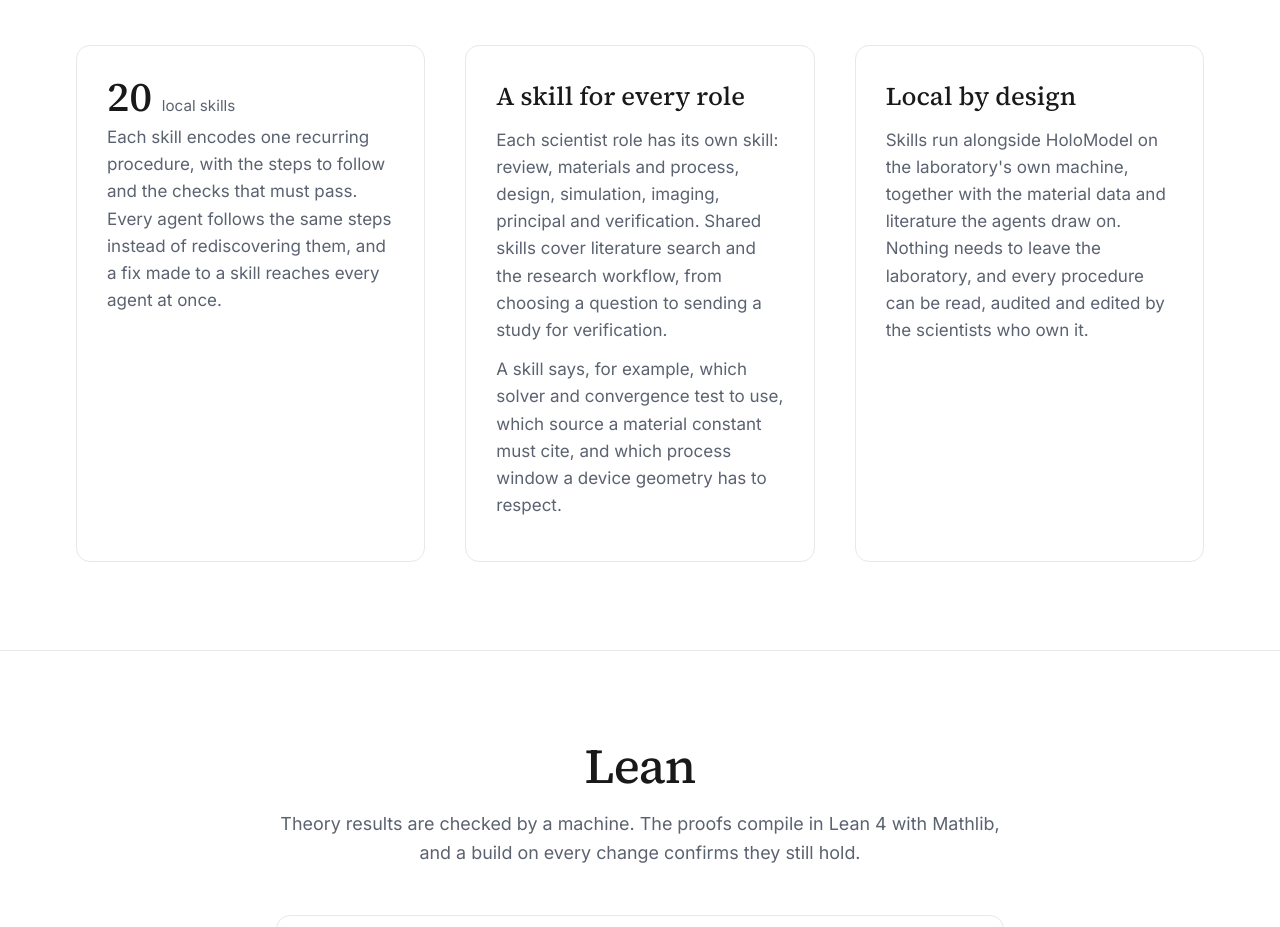
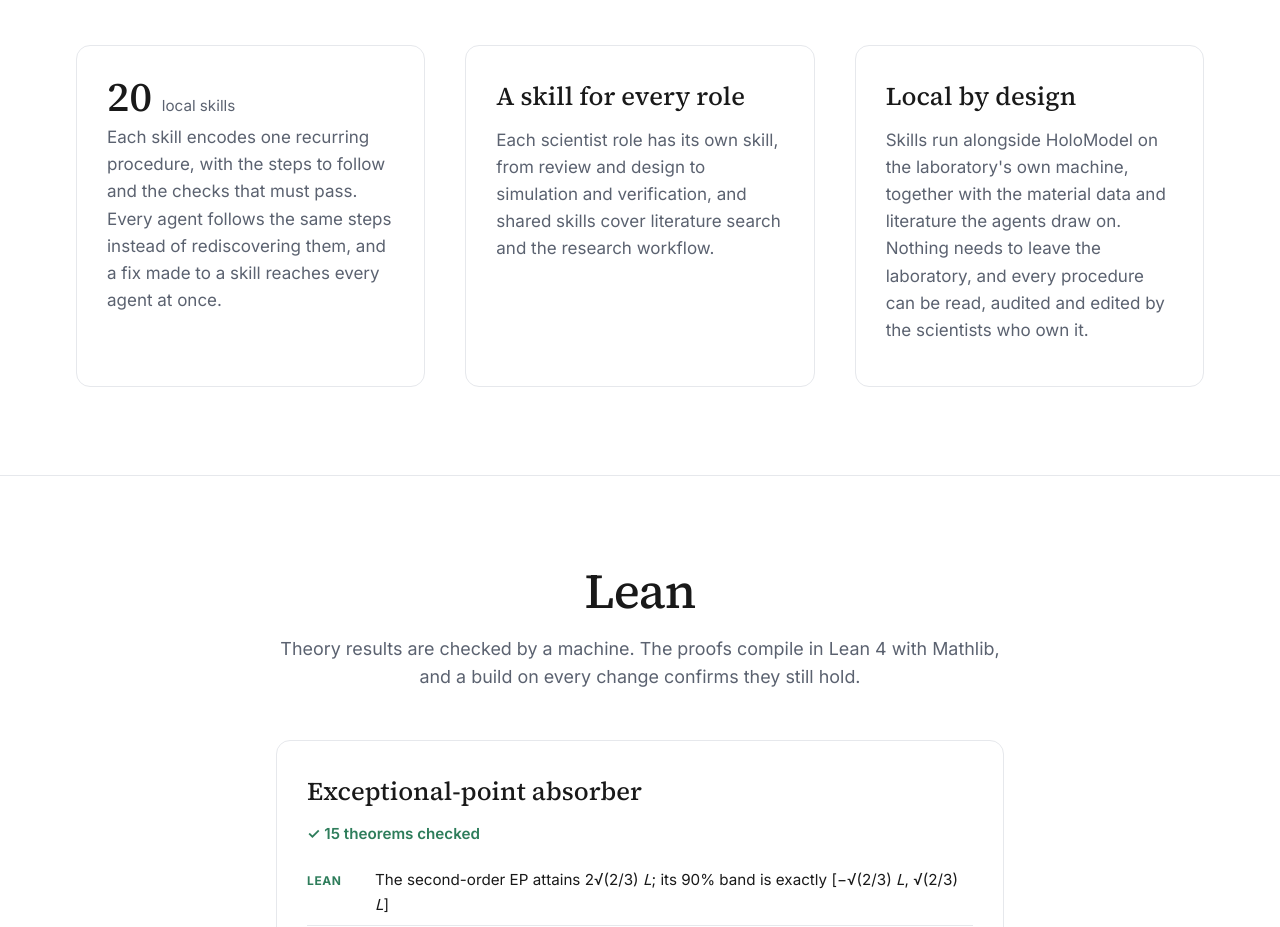
Before and after one commit to THUHoloLab/HoloToken, a plain HTML site: page docs/index.html in a window 1280 px wide. Shown: the part 3947-4874 px from the top of the page. Drawn offline with Linux system fonts and the light colour scheme.

Commit message:
Shorten the skills-per-role text

```diff
--- a/docs/index.html
+++ b/docs/index.html
@@ -446,8 +446,7 @@
       </div>
       <div class="panel">
         <h3>A skill for every role</h3>
-        <p>Each scientist role has its own skill: review, materials and process, design, simulation, imaging, principal and verification. Shared skills cover literature search and the research workflow, from choosing a question to sending a study for verification.</p>
-        <p>A skill says, for example, which solver and convergence test to use, which source a material constant must cite, and which process window a device geometry has to respect.</p>
+        <p>Each scientist role has its own skill, from review and design to simulation and verification, and shared skills cover literature search and the research workflow.</p>
       </div>
       <div class="panel">
         <h3>Local by design</h3>
```
